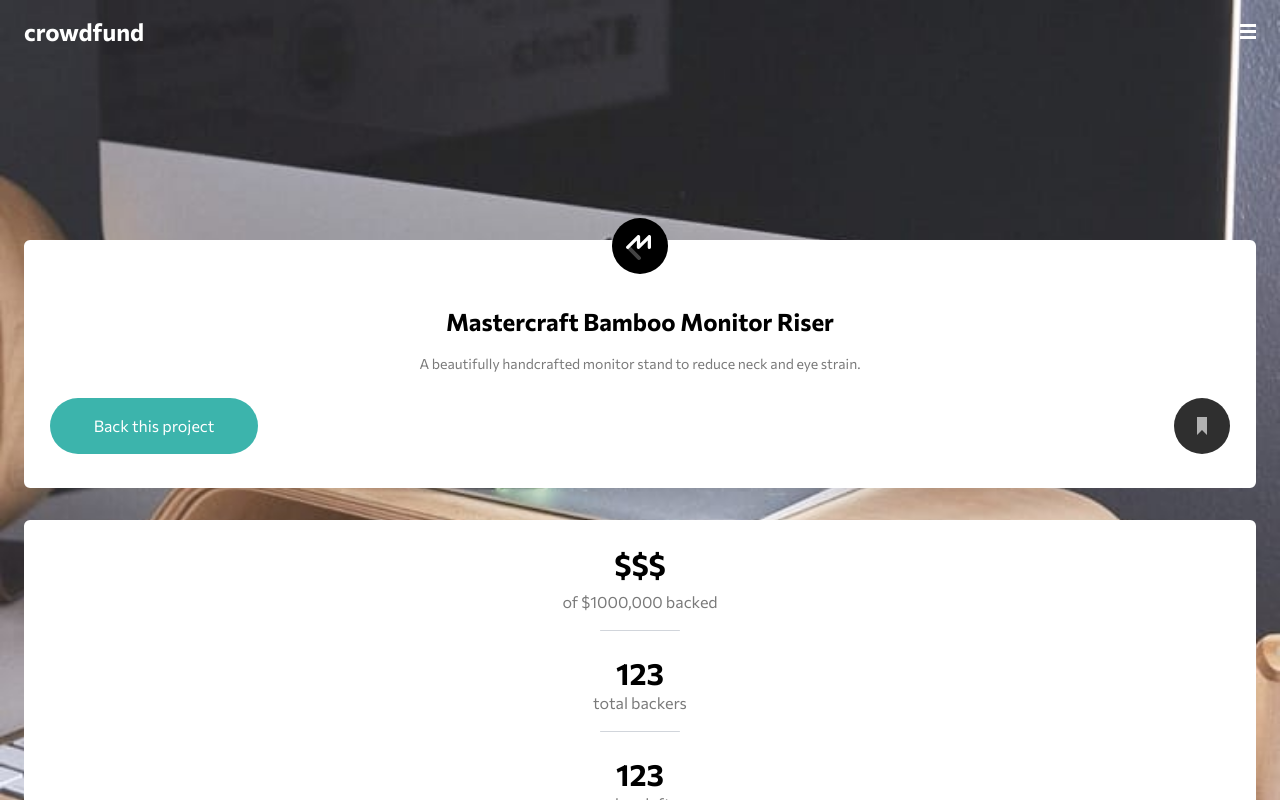
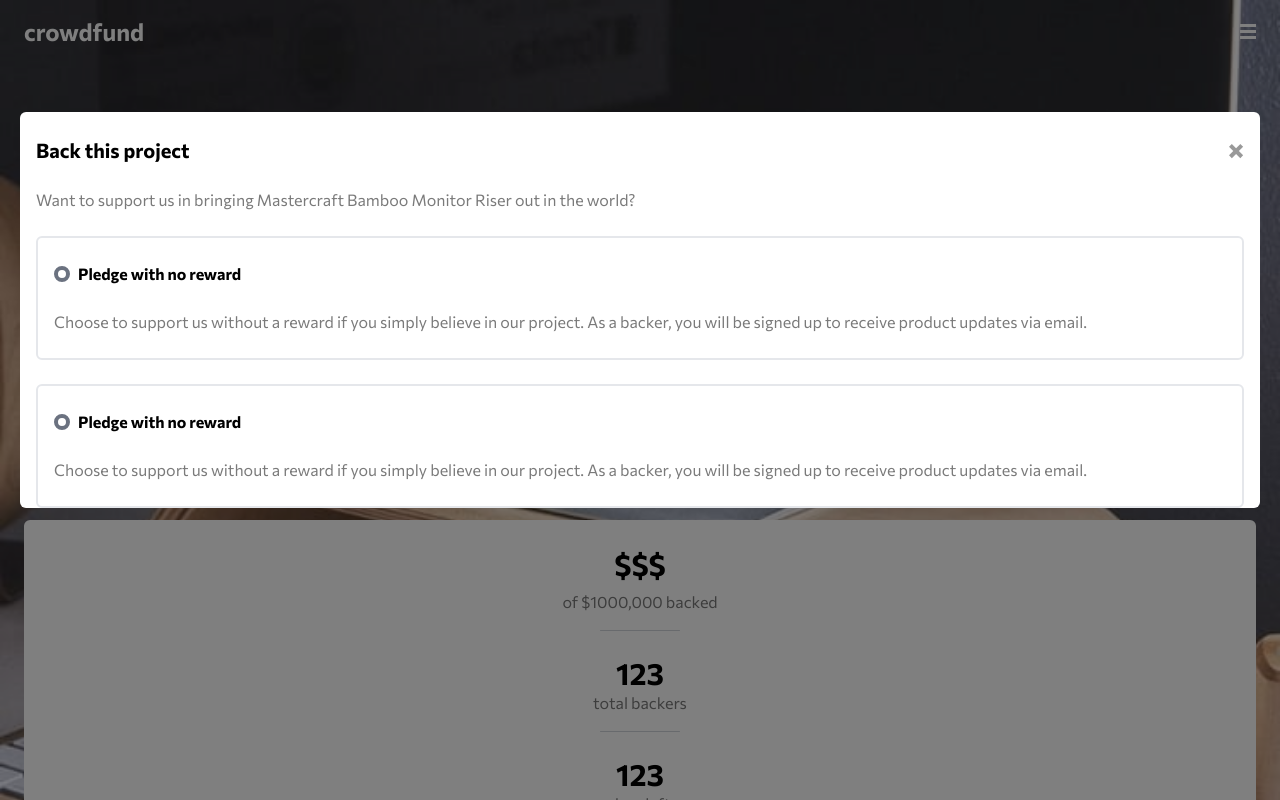
Before and after one commit to AlsoPeters/fm-crowdfunding-product-page, a React (Create React App) app: page / in a window 1280 px wide. Both pictures are taken after a click on the button "Back this project". Shown: the top 800 px of the page. Built offline with nearby package versions, Linux system fonts and the light colour scheme.

Commit message:
changed an error in dependecies from npm to yarn. continued working on backing project modal

```diff
--- a/package.json
+++ b/package.json
@@ -4,6 +4,7 @@
   "private": true,
   "dependencies": {
     "@craco/craco": "^6.2.0",
+    "@tailwindcss/forms": "^0.3.3",
     "@testing-library/jest-dom": "^5.11.4",
     "@testing-library/react": "^11.1.0",
     "@testing-library/user-event": "^12.1.10",
@@ -14,8 +15,8 @@
   },
   "scripts": {
     "start": "craco start",
-     "build": "craco build",
-     "test": "craco test",
+    "build": "craco build",
+    "test": "craco test",
     "eject": "react-scripts eject"
   },
   "eslintConfig": {
--- a/src/App.js
+++ b/src/App.js
@@ -4,18 +4,28 @@ import { ReactComponent as Bookmark } from './images/icon-bookmark.svg';
 import ProgressBar from './components/ProgressBar';
 import PledgeCard from './components/PledgeCard';
 import MobileMenu from './components/MobileMenu';
+import BackProjectModal from './components/BackProjectModal';
 import { useState } from 'react';
 
 function App() {
   const [menuOpened, setMenuOpened] = useState(false);
+  const [backProjectModalOpen, setBackProjectModalOpen] = useState(false);
 
   const handleHamburgerOpen = () => {
     setMenuOpened(!menuOpened);
   };
 
+  const backProjectModalOpenHandler = () => {
+    setBackProjectModalOpen(!backProjectModalOpen);
+  };
+  console.log(backProjectModalOpen);
   return (
     <div className='font-sans bg-gray-100 bg-no-repeat bg-contain App bg-mobile-hero'>
       <MobileMenu opened={menuOpened} closeMenu={handleHamburgerOpen} />
+      <BackProjectModal
+        backProjectModalOpenHandler={backProjectModalOpenHandler}
+        backProjectModalOpen={backProjectModalOpen}
+      />
 
       <header className='grid grid-cols-2 mb-48 '>
         <h2 className='mt-4 ml-6 text-2xl font-bold text-white '>crowdfund</h2>
@@ -36,7 +46,9 @@ function App() {
             strain.
           </p>
           <div className='flex px-6 mb-8 place-content-between'>
-            <button className='w-52'>Back this project</button>
+            <button onClick={backProjectModalOpenHandler} className='w-52'>
+              Back this project
+            </button>
             <Bookmark />
           </div>
         </div>
--- /dev/null
+++ b/src/components/BackProjectModal.js
@@ -0,0 +1,48 @@
+import { ReactComponent as ModalClose } from '../images/icon-close-modal.svg';
+
+export default function BackProjectModal(props) {
+  if (props.backProjectModalOpen === true)
+    return (
+      <div className='fixed inset-0 bg-black bg-opacity-50'>
+        <div className='mx-5 bg-white rounded-md mt-28'>
+          <div className='grid h-auto grid-flow-col grid-col-2'>
+            <h2 className='mx-4 my-6 text-xl font-bold'>Back this project</h2>
+            <ModalClose
+              className='mx-4 mt-8 justify-self-end'
+              onClick={props.backProjectModalOpenHandler}
+            />
+          </div>
+          <div className='mx-4 text-base'>
+            <p className='mb-6 text-neutral-dark-gray'>
+              Want to support us in bringing Mastercraft Bamboo Monitor Riser
+              out in the world?
+            </p>
+            <div className='px-4 mb-6 border-2 rounded-md'>
+              <div className='flex flex-row items-center my-6'>
+                <input type='radio' className='mr-2 border-4 '></input>
+                <p className='font-bold '>Pledge with no reward</p>
+              </div>
+              <p className='mb-6 text-neutral-dark-gray'>
+                Choose to support us without a reward if you simply believe in
+                our project. As a backer, you will be signed up to receive
+                product updates via email.
+              </p>
+            </div>
+            <div className='px-4 mb-6 border-2 rounded-md'>
+              <div className='flex flex-row items-center my-6'>
+                <input type='radio' className='mr-2 border-4 '></input>
+                <p className='font-bold '>Pledge with no reward</p>
+              </div>
+              <p className='mb-6 text-neutral-dark-gray'>
+                Choose to support us without a reward if you simply believe in
+                our project. As a backer, you will be signed up to receive
+                product updates via email.
+              </p>
+            </div>
+          </div>
+        </div>
+      </div>
+    );
+
+  return <div></div>;
+}
--- a/src/components/MobileMenu.js
+++ b/src/components/MobileMenu.js
@@ -1,5 +1,3 @@
-import { useState } from 'react';
-
 export default function MobileMenu(props) {
   console.log(props);
   if (props.opened === true)
--- a/src/index.css
+++ b/src/index.css
@@ -1,11 +1,18 @@
 @import url('https://fonts.googleapis.com/css2?family=Commissioner:wght@400;500;700&display=swap');
 
-@tailwind base;
+/* @tailwind base;
 @tailwind components;
-@tailwind utilities;
+@tailwind utilities; */
+
+@import 'tailwindcss/base';
+
+@import 'tailwindcss/components';
+
+@import 'tailwindcss/utilities';
+
 @layer base {
   button {
-    @apply bg-primary-moderate-cyan rounded-full text-white h-14  w-44;
+    @apply text-white rounded-full bg-primary-moderate-cyan h-14 w-44;
   }
 
   .card {
--- a/tailwind.config.js
+++ b/tailwind.config.js
@@ -25,5 +25,5 @@ module.exports = {
   variants: {
     extend: {},
   },
-  plugins: [],
+  plugins: [require('@tailwindcss/forms')],
 };
```
Also changed, not shown: 1 other file (tests, documents, lock files or other folders).
